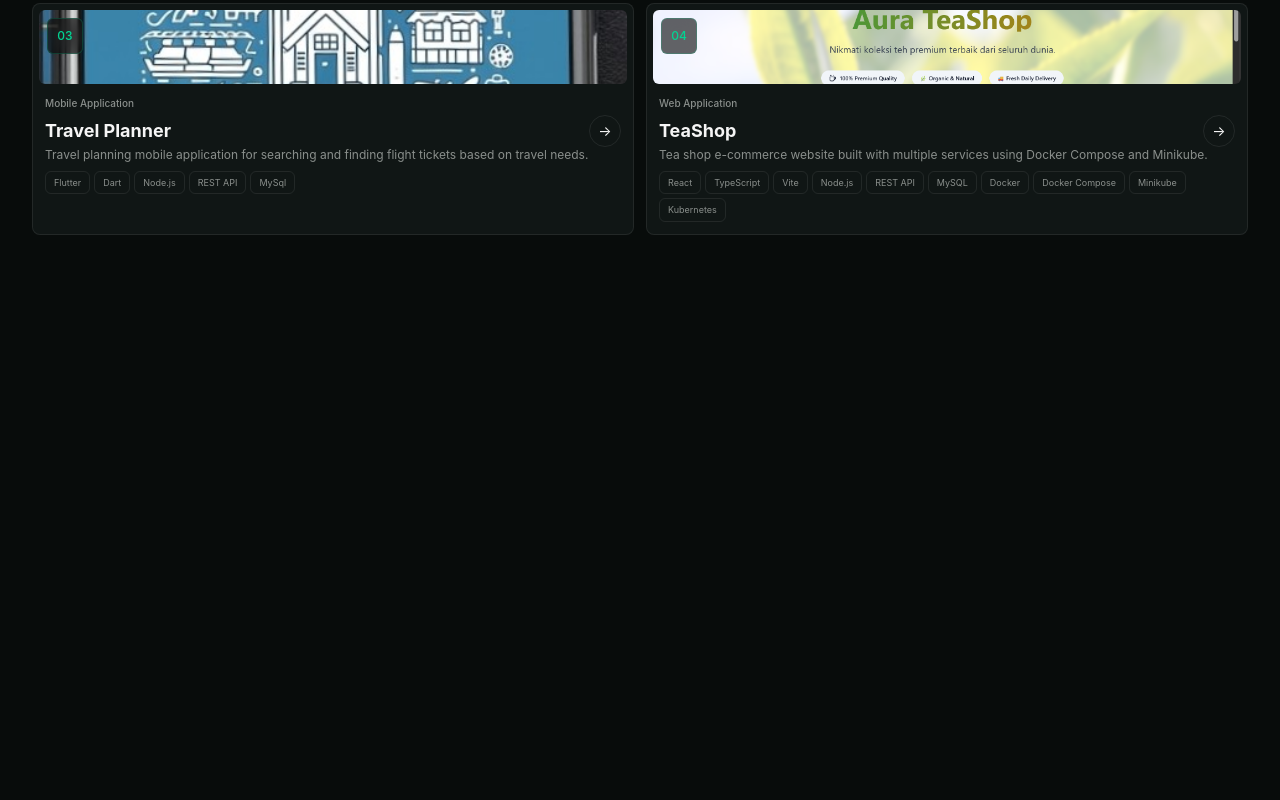
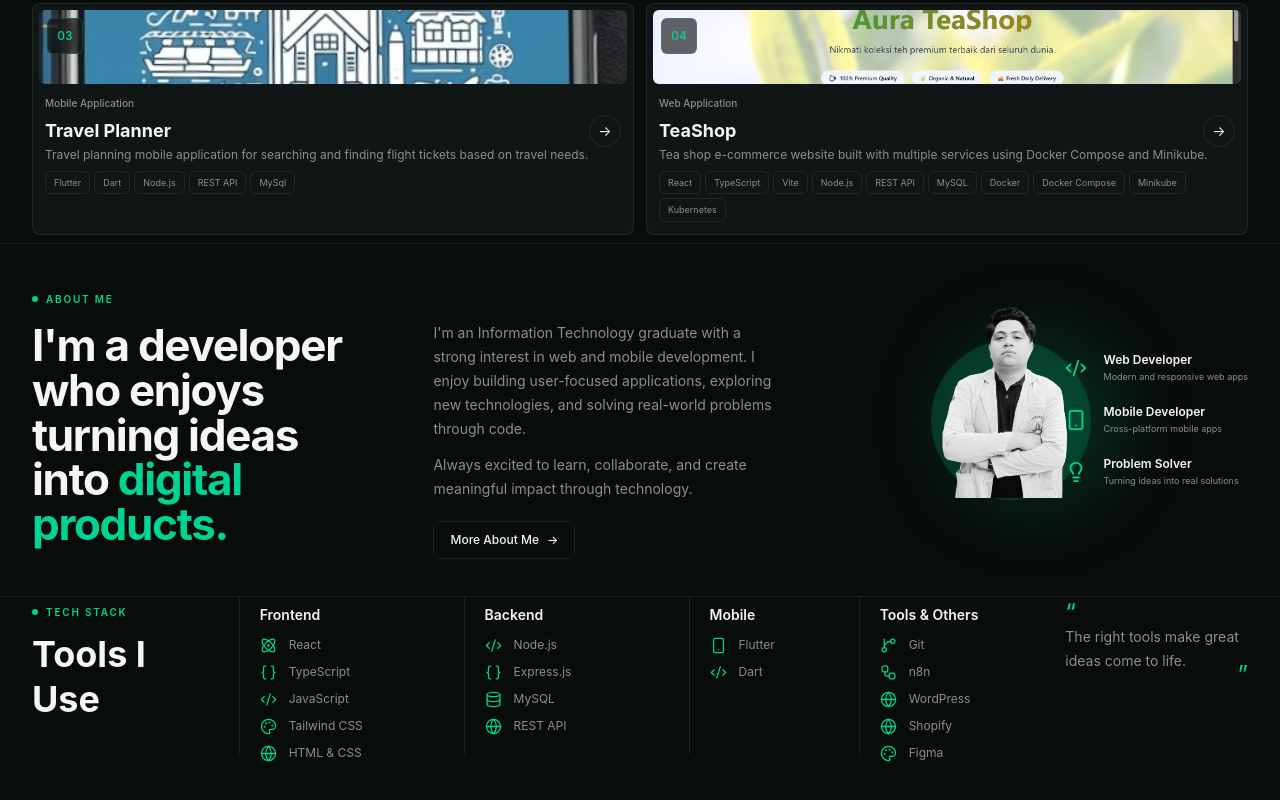
Before and after one commit to WilsonDaCosta02/portfolio-wilson, a React (Vite) app: page / in a window 1280 px wide. Shown: the part 1148-1948 px from the top of the page. Before the commit the page ends 1391 px from the top, so only its background shows below. Built offline with nearby package versions, Linux system fonts and the light colour scheme.

Commit message:
feat: add About component with tech stack and personal description

```diff
--- a/package.json
+++ b/package.json
@@ -11,6 +11,7 @@
   },
   "dependencies": {
     "@tailwindcss/vite": "^4.3.3",
+    "lucide-react": "^1.49.0",
     "react": "^19.2.8",
     "react-dom": "^19.2.8",
     "tailwindcss": "^4.3.3"
--- a/src/App.tsx
+++ b/src/App.tsx
@@ -1,6 +1,7 @@
 import Navbar from "./components/Navbar";
 import Hero from "./components/Hero";
 import Projects from "./components/Projects";
+import About from "./components/About";
 
 function App() {
   return (
@@ -16,6 +17,7 @@ function App() {
       <main>
         <Hero />
         <Projects />
+        <About />
       </main>
     </div>
   );
--- /dev/null
+++ b/src/components/About.tsx
@@ -0,0 +1,323 @@
+import React from "react";
+import {
+  Code2,
+  Smartphone,
+  Lightbulb,
+  Atom,
+  Braces,
+  Database,
+  GitBranch,
+  Workflow,
+  Globe,
+  Palette,
+} from "lucide-react";
+
+import { useLanguage } from "../context/LanguageContext";
+
+const techStack = {
+  frontend: [
+    { name: "React", icon: Atom },
+    { name: "TypeScript", icon: Braces },
+    { name: "JavaScript", icon: Code2 },
+    { name: "Tailwind CSS", icon: Palette },
+    { name: "HTML & CSS", icon: Globe },
+  ],
+
+  backend: [
+    { name: "Node.js", icon: Code2 },
+    { name: "Express.js", icon: Braces },
+    { name: "MySQL", icon: Database },
+    { name: "REST API", icon: Globe },
+  ],
+
+  mobile: [
+    { name: "Flutter", icon: Smartphone },
+    { name: "Dart", icon: Code2 },
+  ],
+
+  tools: [
+    { name: "Git", icon: GitBranch },
+    { name: "n8n", icon: Workflow },
+    { name: "WordPress", icon: Globe },
+    { name: "Shopify", icon: Globe },
+    { name: "Figma", icon: Palette },
+  ],
+};
+
+export const About: React.FC = () => {
+  const { t } = useLanguage();
+
+  return (
+    <section
+      id="about"
+      className="relative border-t"
+      style={{
+        backgroundColor: "var(--background)",
+        color: "var(--foreground)",
+        borderColor: "var(--border)",
+      }}
+    >
+      {/* ========================================
+          ABOUT ME
+      ======================================== */}
+
+      <div className="-translate-y-10 mx-auto max-w-7xl px-6 py-10 lg:px-8 lg:py-14">
+        <div className="grid items-center gap-10 lg:grid-cols-[1.05fr_1fr_1.25fr]">
+          {/* LEFT - TITLE */}
+          <div>
+            <div className="mb-4 flex items-center gap-2">
+              <span className="h-1.5 w-1.5 rounded-full bg-emerald-400" />
+
+              <span className="text-[10px] font-semibold tracking-[0.18em] text-emerald-400">
+                {t.about.label}
+              </span>
+            </div>
+
+            <h2 className="max-w-[340px] text-[36px] font-bold leading-[1.02] tracking-[-0.03em] sm:text-[42px] lg:text-[44px]">
+              {t.about.titleStart}{" "}
+              <span className="text-emerald-400">{t.about.titleHighlight}</span>
+            </h2>
+          </div>
+
+          {/* CENTER - DESCRIPTION */}
+          <div className="max-w-md translate-y-5">
+            <p
+              className="text-sm leading-6"
+              style={{
+                color: "var(--muted)",
+              }}
+            >
+              {t.about.description}
+            </p>
+
+            <p
+              className="mt-3 text-sm leading-6"
+              style={{
+                color: "var(--muted)",
+              }}
+            >
+              {t.about.descriptionSecond}
+            </p>
+
+            <button
+              type="button"
+              className="mt-5 inline-flex items-center gap-2 rounded-md border px-4 py-2.5 text-xs font-medium transition-all duration-300 hover:border-emerald-400 hover:bg-emerald-400/10 hover:text-emerald-400"
+              style={{
+                borderColor: "var(--border)",
+              }}
+            >
+              {t.about.moreAbout}
+              <span>→</span>
+            </button>
+          </div>
+
+          {/* RIGHT - PROFILE + ROLES */}
+          <div className="relative flex min-h-[300px] items-center justify-center lg:min-h-[320px]">
+            {/* Green Glow */}
+            <div className="absolute left-1/2 top-1/2 h-40 w-40 -translate-x-1/2 -translate-y-1/2 rounded-full bg-emerald-400/20 blur-2xl" />
+
+            {/* Green Circle */}
+            <div className="absolute left-[45%] top-1/2 h-40 w-40 -translate-x-1/2 -translate-y-1/2 rounded-full bg-emerald-500/20" />
+
+            {/* Profile Image */}
+            <div className="relative z-10 flex h-[300px] w-[230px] items-end justify-center overflow-hidden">
+              <img
+                src="/images/profile-about.png"
+                alt="Willybrodus Stephanus Da Costa"
+                className="h-[350px] w-auto -translate-x-5 object-contain"
+              />
+            </div>
+
+            {/* Roles */}
+            <div className="absolute right-0 top-1/2 z-20 flex -translate-y-1/2 flex-col gap-5">
+              {/* Web Developer */}
+              <div className="flex items-center gap-3">
+                <div className="flex h-8 w-8 items-center justify-center text-emerald-400">
+                  <Code2 size={22} />
+                </div>
+
+                <div>
+                  <p className="text-xs font-semibold">{t.about.roles.web}</p>
+
+                  <p
+                    className="mt-0.5 text-[9px]"
+                    style={{
+                      color: "var(--muted)",
+                    }}
+                  >
+                    {t.about.roles.webDescription}
+                  </p>
+                </div>
+              </div>
+
+              {/* Mobile Developer */}
+              <div className="flex items-center gap-3">
+                <div className="flex h-8 w-8 items-center justify-center text-emerald-400">
+                  <Smartphone size={22} />
+                </div>
+
+                <div>
+                  <p className="text-xs font-semibold">
+                    {t.about.roles.mobile}
+                  </p>
+
+                  <p
+                    className="mt-0.5 text-[9px]"
+                    style={{
+                      color: "var(--muted)",
+                    }}
+                  >
+                    {t.about.roles.mobileDescription}
+                  </p>
+                </div>
+              </div>
+
+              {/* Problem Solver */}
+              <div className="flex items-center gap-3">
+                <div className="flex h-8 w-8 items-center justify-center text-emerald-400">
+                  <Lightbulb size={22} />
+                </div>
+
+                <div>
+                  <p className="text-xs font-semibold">
+                    {t.about.roles.problemSolver}
+                  </p>
+
+                  <p
+                    className="mt-0.5 text-[9px]"
+                    style={{
+                      color: "var(--muted)",
+                    }}
+                  >
+                    {t.about.roles.problemSolverDescription}
+                  </p>
+                </div>
+              </div>
+            </div>
+          </div>
+        </div>
+      </div>
+
+      {/* ========================================
+    TECH STACK
+======================================== */}
+
+      {/* Horizontal Divider */}
+      <div
+        className="relative -translate-y-20 h-px w-full"
+        style={{
+          backgroundColor: "var(--border)",
+        }}
+      />
+
+      {/* Tech Stack Content */}
+      <div>
+        <div className="mx-auto max-w-7xl px-6 py-12 lg:px-8">
+          <div className="-translate-y-32 grid gap-6 lg:grid-cols-[1fr_1.1fr_1.1fr_0.8fr_1fr_1fr]">
+            {/* TITLE */}
+            <div className="translate-y-2">
+              <div className="mb-3 flex items-center gap-2">
+                <span className="h-1.5 w-1.5 rounded-full bg-emerald-400" />
+
+                <span className="text-[10px] font-semibold tracking-[0.18em] text-emerald-400">
+                  {t.skills.label}
+                </span>
+              </div>
+
+              <h3 className="text-3xl font-bold leading-tight sm:text-4xl">
+                {t.skills.title}
+              </h3>
+            </div>
+
+            {/* FRONTEND */}
+            <TechColumn title={t.skills.frontend} items={techStack.frontend} />
+
+            {/* BACKEND */}
+            <TechColumn title={t.skills.backend} items={techStack.backend} />
+
+            {/* MOBILE */}
+            <TechColumn title={t.skills.mobile} items={techStack.mobile} />
+
+            {/* TOOLS */}
+            <TechColumn title={t.skills.tools} items={techStack.tools} />
+
+            {/* QUOTE */}
+            <div className="translate-y-1">
+              {/* Quote atas */}
+              <div className="text-2xl leading-none text-emerald-400">“</div>
+
+              {/* Text */}
+              <p
+                className="text-sm leading-6"
+                style={{
+                  color: "var(--muted)",
+                }}
+              >
+                {t.skills.statement}
+              </p>
+
+              {/* Quote bawah */}
+              <div className="-mt-1 text-right text-2xl leading-[0.5] text-emerald-400">
+                ”
+              </div>
+            </div>
+          </div>
+        </div>
+      </div>
+    </section>
+  );
+};
+
+/* ========================================
+   TECH COLUMN
+======================================== */
+
+interface TechColumnProps {
+  title: string;
+  items: {
+    name: string;
+    icon: React.ElementType;
+  }[];
+}
+
+const TechColumn: React.FC<TechColumnProps> = ({ title, items }) => {
+  return (
+    <div
+      className="lg:border-l lg:pl-5"
+      style={{
+        borderColor: "var(--border)",
+      }}
+    >
+      <div className="translate-y-2">
+        <h4 className="mb-3 text-sm font-semibold">{title}</h4>
+
+        <div className="space-y-2.5">
+          {items.map((item) => {
+            const Icon = item.icon;
+
+            return (
+              <div key={item.name} className="flex items-center gap-3">
+                <Icon
+                  size={17}
+                  strokeWidth={1.8}
+                  className="text-emerald-400"
+                />
+
+                <span
+                  className="text-xs"
+                  style={{
+                    color: "var(--muted)",
+                  }}
+                >
+                  {item.name}
+                </span>
+              </div>
+            );
+          })}
+        </div>
+      </div>
+    </div>
+  );
+};
+
+export default About;
--- a/src/data/translations.ts
+++ b/src/data/translations.ts
@@ -70,11 +70,16 @@ export const translations = {
 
     about: {
       label: "ABOUT ME",
-      title: "I'm a developer who enjoys turning ideas into digital products.",
+
+      titleStart: "I'm a developer who enjoys turning ideas into",
+      titleHighlight: "digital products.",
+
       description:
         "I'm an Information Technology graduate with a strong interest in web and mobile development. I enjoy building user-focused applications, exploring new technologies, and solving real-world problems through code.",
+
       descriptionSecond:
         "Always excited to learn, collaborate, and create meaningful impact through technology.",
+
       moreAbout: "More About Me",
 
       roles: {
@@ -200,12 +205,16 @@ export const translations = {
 
     about: {
       label: "TENTANG SAYA",
-      title:
-        "Saya adalah developer yang senang mengubah ide menjadi produk digital.",
+
+      titleStart: "Saya adalah developer yang senang mengubah ide menjadi",
+      titleHighlight: "produk digital.",
+
       description:
         "Saya merupakan lulusan Teknologi Informasi yang memiliki ketertarikan kuat pada pengembangan web dan mobile. Saya senang membangun aplikasi yang berfokus pada pengguna, mempelajari teknologi baru, dan menyelesaikan permasalahan nyata melalui kode.",
+
       descriptionSecond:
         "Selalu antusias untuk belajar, berkolaborasi, dan menciptakan dampak yang bermakna melalui teknologi.",
+
       moreAbout: "Tentang Saya",
 
       roles: {
```
Also changed, not shown: public/images/profile-about.png (added), 1 other file (tests, documents, lock files or other folders).
